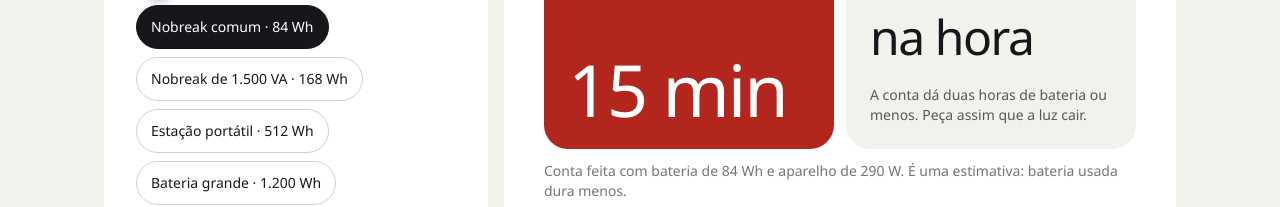
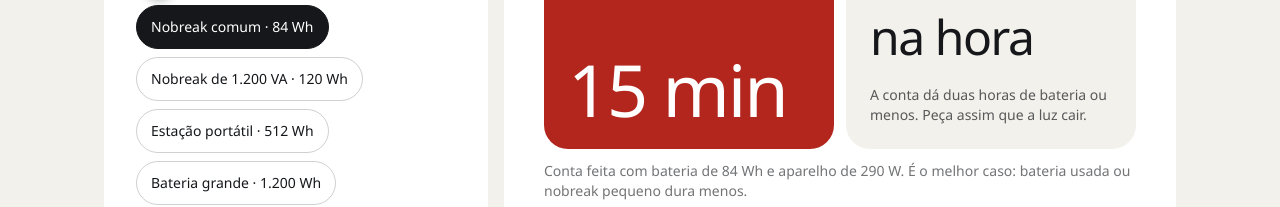
Before and after one commit to Vitor-Borin/GS-Folego-Web, a React (Vite) app: page /plano in a window 1280 px wide. Shown: the part 597-804 px from the top of the page. Built offline with nearby package versions, Linux system fonts and the light colour scheme; no server answers; a web font is replaced by a local one.

Commit message:
fix: plano impresso avisa que a conta e o melhor caso e exemplo de nobreak conferido no catalogo

```diff
--- a/src/components/FolhaDoPlano.jsx
+++ b/src/components/FolhaDoPlano.jsx
@@ -48,8 +48,8 @@ const FolhaDoPlano = ({ energia, consumo, minutos, estado, bairro, pontos, redeV
         </div>
 
         <p className="dado md:col-span-2 print:col-span-2">
-          Conta feita com bateria de {energia.toLocaleString("pt-BR")} Wh e aparelho de {consumo} W. É uma
-          estimativa: bateria usada dura menos.
+          Conta feita com bateria de {energia.toLocaleString("pt-BR")} Wh e aparelho de {consumo} W. É o melhor
+          caso: bateria usada ou nobreak pequeno dura menos.
         </p>
       </section>
 
--- a/src/data/opcoes.js
+++ b/src/data/opcoes.js
@@ -27,7 +27,7 @@ export const statusDoPedido = [
 
 export const bateriasDeExemplo = [
   { rotulo: "Nobreak comum", valor: 84 },
-  { rotulo: "Nobreak de 1.500 VA", valor: 168 },
+  { rotulo: "Nobreak de 1.200 VA", valor: 120 },
   { rotulo: "Estação portátil", valor: 512 },
   { rotulo: "Bateria grande", valor: 1200 },
 ]
```
